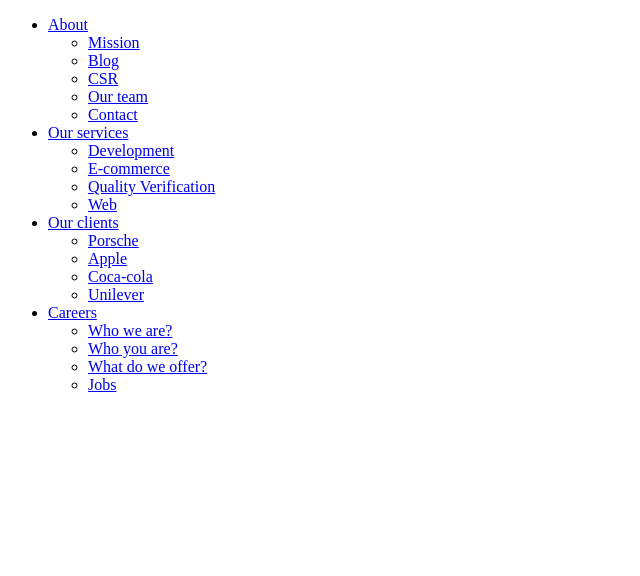
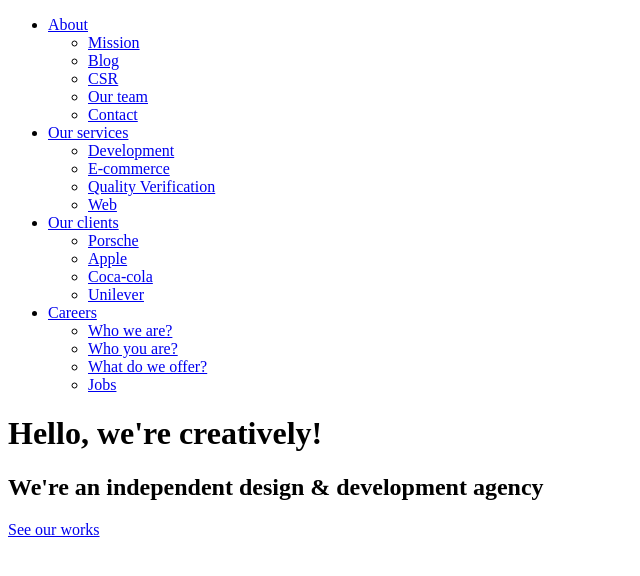
Before and after one commit to kris2485/learning-git-2-2021, a plain HTML site: page index.html in a window 1280 px wide. Shown: the whole page, without its empty margins (0-640 px from the left). Drawn offline with Linux system fonts and the light colour scheme.

Commit message:
Add html for page header

```diff
--- a/index.html
+++ b/index.html
@@ -56,5 +56,12 @@
 	            </ul>
 	        </div>
 	    </nav>
+	    <header class="splash">
+	        <div class="splash-inner">
+	            <h1 class="page-title">Hello, we're <span class="page-title-span">creatively!</span></h1>
+	            <h2 class="page-subtitle">We're an independent design & development agency</h2>
+	            <a href="#" class="btn btn-one">See our works</a>
+	        </div>
+	    </header>
 </body>
 </html>
```
